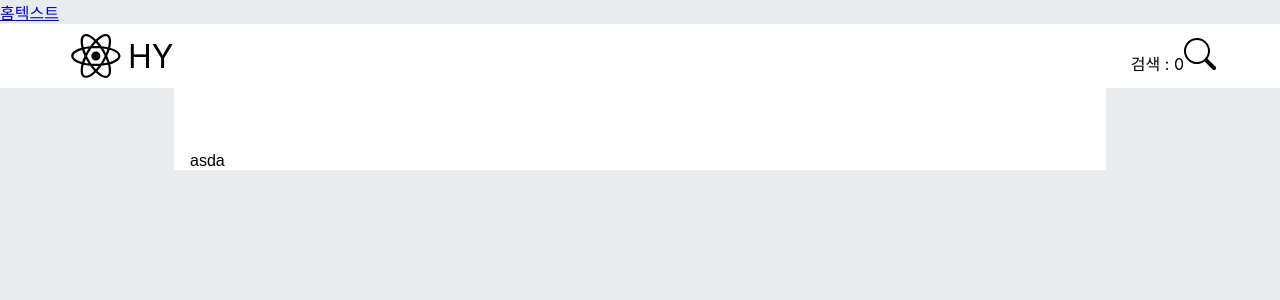
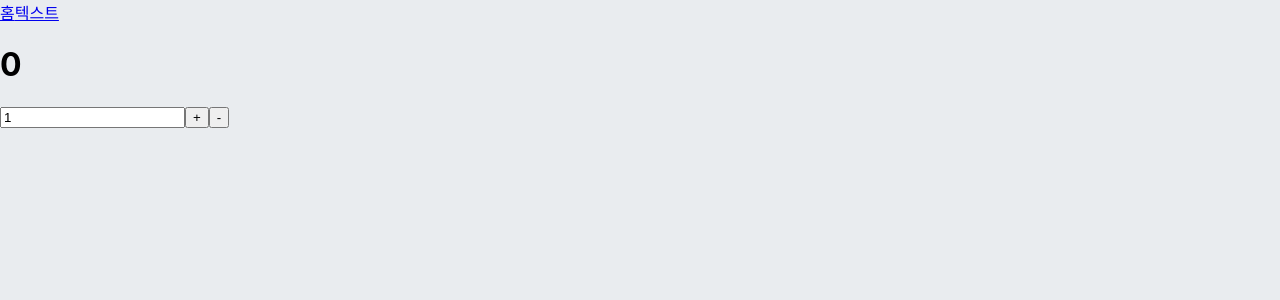
Before and after one commit to HanYeong/spring-react, a React (Create React App) app in the folder react/front-app/: page / in a window 1280 px wide. Shown: the top 300 px of the page. Built offline with nearby package versions, Linux system fonts and the light colour scheme.

Commit message:
redux 모듈 구현

```diff
--- a/react/front-app/package.json
+++ b/react/front-app/package.json
@@ -11,9 +11,11 @@
     "react": "^17.0.2",
     "react-dom": "^17.0.2",
     "react-icons": "^4.2.0",
+    "react-redux": "^7.2.4",
     "react-router-dom": "^5.2.0",
     "react-scripts": "4.0.3",
     "redux": "^4.1.0",
+    "redux-devtools-extension": "^2.13.9",
     "web-vitals": "^1.1.2"
   },
   "scripts": {
--- a/react/front-app/src/App.js
+++ b/react/front-app/src/App.js
@@ -4,6 +4,7 @@ import './App.scss';
 import TextArea from './components/TextArea';
 import { Link, Route } from 'react-router-dom';
 import Notice from './components/Notice';
+import CounterContainer from './containers/CounterContainer';
 
 function App() {
   // const [ip, setIp] = useState('');
@@ -30,7 +31,7 @@ function App() {
     <div>
       <Link to="/">홈</Link>
       <Link to="/text">텍스트</Link>
-      <Route path="/" exact={true} component={Notice}/>
+      <Route path="/" exact={true} component={CounterContainer}/>
       <Route path="/text" exact={true} component={TextArea}/>
     </div>
   );
--- /dev/null
+++ b/react/front-app/src/components/Counter.js
@@ -0,0 +1,20 @@
+import React from 'react';
+// 프레젠테이셔널
+function Counter({number, diff, onIncrease, onDecrease, onSetDiff}) {
+    const onChange = e => {
+        // e.target.value(string) -> number
+        onSetDiff(parseInt(e.target.value, 10));
+    };
+    return (
+        <div>
+            <h1>{number}</h1>
+            <div>
+                <input type="number" value={diff} min="1" onChange={onChange}/>
+                <button onClick={onIncrease}>+</button>
+                <button onClick={onDecrease}>-</button>
+            </div>
+        </div>
+    );
+}
+
+export default Counter;
--- /dev/null
+++ b/react/front-app/src/containers/CounterContainer.js
@@ -0,0 +1,27 @@
+import React from 'react';
+import { useDispatch, useSelector } from 'react-redux';
+import Counter from '../components/Counter';
+import { decrease, increase, setDiff } from '../modules/counter';
+// 컨테이너
+function CounterContainer() {
+    const { number, diff } = useSelector(state => ({
+        number: state.counter.number,
+        diff: state.counter.diff
+    }));
+    const dispatch = useDispatch();
+
+    const onIncrease = () => dispatch(increase());
+    const onDecrease = function(){dispatch(decrease())};
+    const onSetDiff = function(diff){dispatch(setDiff(diff))}
+
+    return (
+        <Counter
+            number={number}
+            diff={diff}
+            onIncrease={onIncrease}
+            onDecrease={onDecrease}
+            onSetDiff={onSetDiff}
+        />
+    );
+}
+export default CounterContainer;
--- a/react/front-app/src/index.js
+++ b/react/front-app/src/index.js
@@ -4,13 +4,19 @@ import './index.css';
 import App from './App';
 import reportWebVitals from './reportWebVitals';
 import { BrowserRouter } from 'react-router-dom';
-import './components/exercise';
+import rootReducer from './modules';
+import { createStore } from 'redux';
+import { Provider } from 'react-redux';
+import { composeWithDevTools } from 'redux-devtools-extension';
 
+const store = createStore(rootReducer, composeWithDevTools());
 
 ReactDOM.render(
-  <BrowserRouter>
-    <App/>
-  </BrowserRouter>,
+  <Provider store={store}>
+    <BrowserRouter>
+      <App/>
+    </BrowserRouter>
+  </Provider>,
   document.getElementById('root')
 );
 
--- /dev/null
+++ b/react/front-app/src/modules/counter.js
@@ -0,0 +1,33 @@
+const SET_DIFF = 'counter/SET_DIFF';
+const INCREASE = 'counter/INCREASE';
+const DECREASE = 'counter/DECREASE';
+
+export const setDiff = diff =>({type: SET_DIFF, diff});
+export const increase = () => ({type: INCREASE});
+export const decrease = () => ({type: DECREASE});
+
+const initialState = {
+    number: 0,
+    diff: 1
+}
+export default function counter(state = initialState, action){
+    switch (action.type) {
+        case SET_DIFF:
+            return {
+                ...state,
+                diff: action.diff
+            };
+        case INCREASE:
+            return {
+                ...state,
+                number: state.number + state.diff
+            };
+        case DECREASE:
+            return {
+                ...state,
+                number: state.number - state.diff
+            };
+        default:
+            return state;
+    }
+}
--- /dev/null
+++ b/react/front-app/src/modules/index.js
@@ -0,0 +1,10 @@
+import { combineReducers } from "redux";
+import counter from './counter';
+import todos from './todos';
+
+const rootReducer = combineReducers({
+    counter,
+    todos
+});
+
+export default rootReducer;
--- /dev/null
+++ b/react/front-app/src/modules/todos.js
@@ -0,0 +1,37 @@
+const ADD_TODO = 'todos/ADD_TODO';
+const TOGGLE_TODO = 'todos/TOGGLE_TODO';
+
+let nextId = 1;
+
+export const addTodo = text => ({
+    type: ADD_TODO,
+    todo: {
+        id: nextId++,
+        text
+    }
+});
+
+export const toggleTodo = id => ({
+    type: TOGGLE_TODO,
+    id
+});
+
+const initialState = [
+
+];
+
+export default function todos(state = initialState, action) {
+    switch (action.type) {
+        case ADD_TODO:
+            return state.concat(action.todo);
+        case TOGGLE_TODO:
+            return state.map(
+                todo =>
+                    todo.id === action.id
+                    ? { ...todo, done: !todo.done }
+                    : todo
+            );
+        default:
+            return state;
+    }
+}
```
Also changed, not shown: 1 other file (tests, documents, lock files or other folders).
